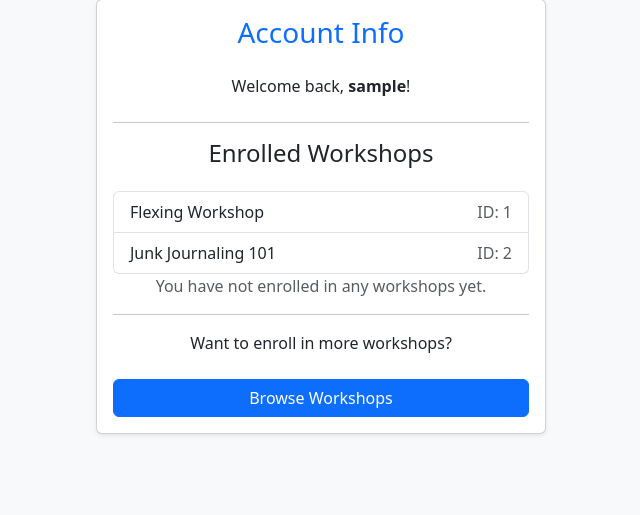
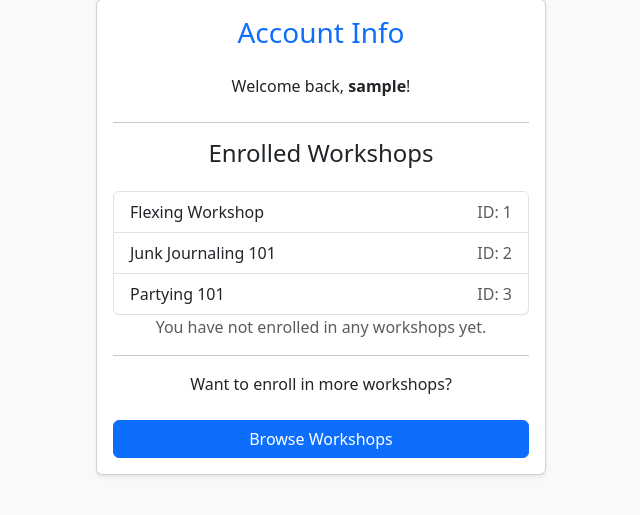
Before and after one commit to krispepper/530_2026_09_workshop, a Flask app: page /account in a window 1280 px wide. Shown: the part 105-620 px from the top of the page, without its empty margins (319-959 px from the left). Run offline with Flask 3, Linux system fonts and the light colour scheme; the visitor is signed in with stand-in values (Sample User, id 1); parts of the project's set-up code (start-up, migrations or seed data) failed here and were passed over.

Commit message:
added another example workshop for account page

```diff
--- a/templates/account.html
+++ b/templates/account.html
@@ -30,6 +30,8 @@ An account page that will display all of the workshops the user has enrolled in-
                     <!--The format will be workshop name on the left, and the ID number on the right-->
                     <li class="list-group-item">Flexing Workshop<span class="text-muted float-end">ID: 1</span></li>
                     <li class="list-group-item">Junk Journaling 101<span class="text-muted float-end">ID: 2</span></li>
+                    <li class="list-group-item">Partying 101<span class="text-muted float-end">ID: 3</span></li>
+
                 </ul>
                         <!-- OR if the person isnt enrolled in any workshops-->
                         <li class="list-group-item text-muted text-center">You have not enrolled in any workshops yet.</li>
```
